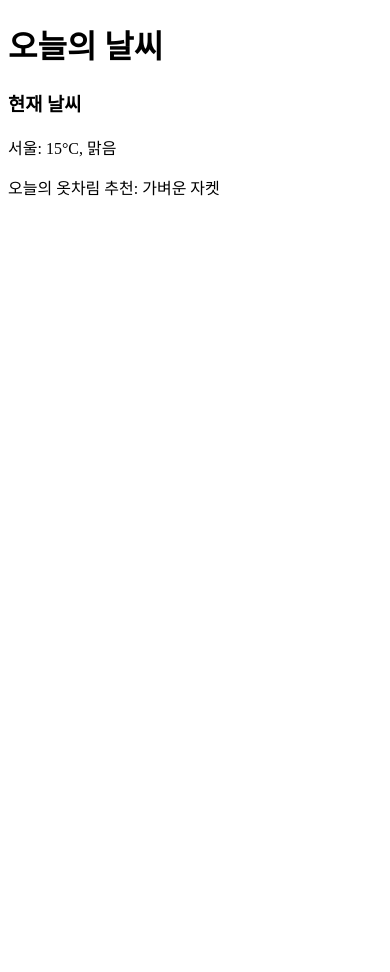
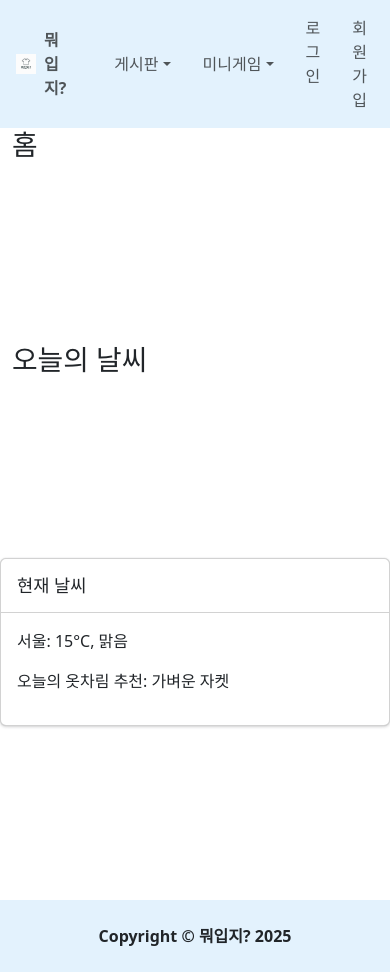
Before and after one commit to sua-repo/django_psa_weatherboard, a Django app: page / in a window 390 px wide. Before the commit the page ends 196 px from the top, so only its background shows below. Run offline with Django 5.2, Linux system fonts and the light colour scheme; some libraries are stand-ins or nearby versions.

Commit message:
홈화면 main 앱 생성

```diff
--- a/templates/layout/base.html
+++ b/templates/layout/base.html
@@ -3,12 +3,15 @@
 <!DOCTYPE html>
 
 <html lang="en">
-  {% block head %}{% endblock head %}
+
+  {% block head %}
+    {% include "layout/head.html" %}
+  {% endblock head %}
 
     <body>
       {% block navi %} {% include "layout/navbar.html" %} {% endblock %}
 
-      {% block header %}{% endblock header %}
+      {% block header %} {% include "layout/header.html" %} {% endblock header %}
 
 
       <!-- 기본 템플릿 안에 삽입될 내용 Start -->
--- a/templates/layout/footer.html
+++ b/templates/layout/footer.html
@@ -0,0 +1,8 @@
+{% load static %}
+
+<!-- Footer-->
+<footer class="main-footer py-4" style="background-color: #e3f2fd;" data-bs-theme="light">
+    <div class="d-flex justify-content-center align-items-center" style="height: 100%;">
+        <strong class="text-center">Copyright &copy; 뭐입지? 2025</strong>
+    </div>
+</footer>
--- a/templates/layout/head.html
+++ b/templates/layout/head.html
@@ -7,7 +7,7 @@
 
     <title>{% block title %}뭐 입지?{% endblock title %}</title>
 
-    <!-- 여기에 파비콘 추가 -->
+    <!-- Favicon-->
     <link rel="icon" type="image/x-icon" href="{% static 'adminlte/assets/favicon.ico' %}" />
 
 
@@ -17,6 +17,10 @@
 
     <!-- Bootstrap icons (CDN, 필요 시 유지) -->
     <link href="https://cdn.jsdelivr.net/npm/bootstrap-icons@1.5.0/font/bootstrap-icons.css" rel="stylesheet" />
+    <script src="https://cdn.jsdelivr.net/npm/bootstrap@5.3.3/dist/js/bootstrap.bundle.min.js"></script>
+
+    <!-- Jquery-->
+    <script src="https://ajax.googleapis.com/ajax/libs/jquery/3.7.1/jquery.min.js"></script>
 
     {% block extra_css %}{% endblock extra_css %}
 </head>
--- a/templates/layout/header.html
+++ b/templates/layout/header.html
@@ -0,0 +1,12 @@
+{% load static %}
+
+<!-- Header-->
+<div class="content-header">
+  <div class="container-fluid">
+    <div class="row mb-2">
+      <div class="col-sm-6">
+        <h1 class="m-0">홈</h1>
+      </div>
+    </div>
+  </div>
+</div>
--- a/templates/layout/navbar.html
+++ b/templates/layout/navbar.html
@@ -0,0 +1,55 @@
+{% load static %}
+
+<!-- Navigation-->
+<nav class="main-header navbar navbar-expand navbar-white navbar-light" style="background-color: #e3f2fd;" data-bs-theme="light">
+    <!-- 왼쪽: 로고 -->
+    <ul class="navbar-nav">
+        <li class="nav-item d-flex align-items-center">
+        <a href="{% url 'main:index' %}" class="nav-link d-flex align-items-center">
+            <img src="{% static 'adminlte/assets/favicon.ico' %}" alt="로고" width="20" height="20" class="me-2">
+            <strong>뭐입지?</strong>
+        </a>
+        </li>
+    </ul>
+
+    <!-- 중앙: 네비 메뉴 -->
+    <ul class="navbar-nav ms-3" >
+        <li class="nav-item dropdown">
+            <a href="#" class="nav-link dropdown-toggle" role="button" data-bs-toggle="dropdown" aria-expanded="false">게시판</a>
+            <ul class="dropdown-menu">
+                <li><a class="dropdown-item" href="#">일반</a></li>
+                <li><a class="dropdown-item" href="#">코디</a></li>
+            </ul>
+        </li>
+        <li class="nav-item dropdown">
+            <a href="#" class="nav-link dropdown-toggle" role="button" data-bs-toggle="dropdown" aria-expanded="false">미니게임</a>
+            <ul class="dropdown-menu">
+                <li><a class="dropdown-item" href="#">가위바위보</a></li>
+                <li><a class="dropdown-item" href="#">로또</a></li>
+            </ul>
+        </li>
+    </ul>
+
+    <!-- 오른쪽: 로그인/로그아웃 -->
+    <ul class="navbar-nav ms-auto me-3">
+        <!-- {# {% if user.is_authenticated %}
+            <li class="nav-item">
+                <a href="#" class="nav-link">로그아웃</a>
+            </li>
+        {% else %}
+            <li class="nav-item">
+                <a href="#" class="nav-link">로그인</a>
+            </li>
+            <li class="nav-item">
+                <a href="#" class="nav-link">회원가입</a>
+            </li>
+        {% endif %} #} -->
+
+        <li class="nav-item">
+            <a href="#" class="nav-link">로그인</a>
+        </li>
+        <li class="nav-item">
+            <a href="#" class="nav-link">회원가입</a>
+        </li>
+    </ul>
+</nav>
--- a/templates/main/index.html
+++ b/templates/main/index.html
@@ -1,6 +1,19 @@
 {% extends "layout/base.html" %}
 
 {% block title %}홈 - 뭐입지?{% endblock title %}
+
+{% block head %}
+    {% include "layout/head.html" %}
+{% endblock head %}
+
+{% block navi %}
+    {% include "layout/navbar.html" %}
+    <div class="d-flex flex-column vh-100 justify-content-between">
+{% endblock navi %}
+
+{% block header %}
+    {% include "layout/header.html" %}
+{% endblock header %}
 
 {% block content %}
 <!-- 홈 화면 콘텐츠 Start -->
```
Also changed, not shown: config/settings.py (+8 -0 lines), requirements.txt (added, +37 -0 lines), 기본명령어_모음.md (added, +18 -0 lines), 기본환경설정_설명.md (added, +56 -0 lines), 단원설명.md (added, +5 -0 lines), static/game/rsp/gomdori.png (added), static/game/rsp/paper.jpg (added), static/game/rsp/rock.jpg (added), static/game/rsp/scissor.jpg (added).
